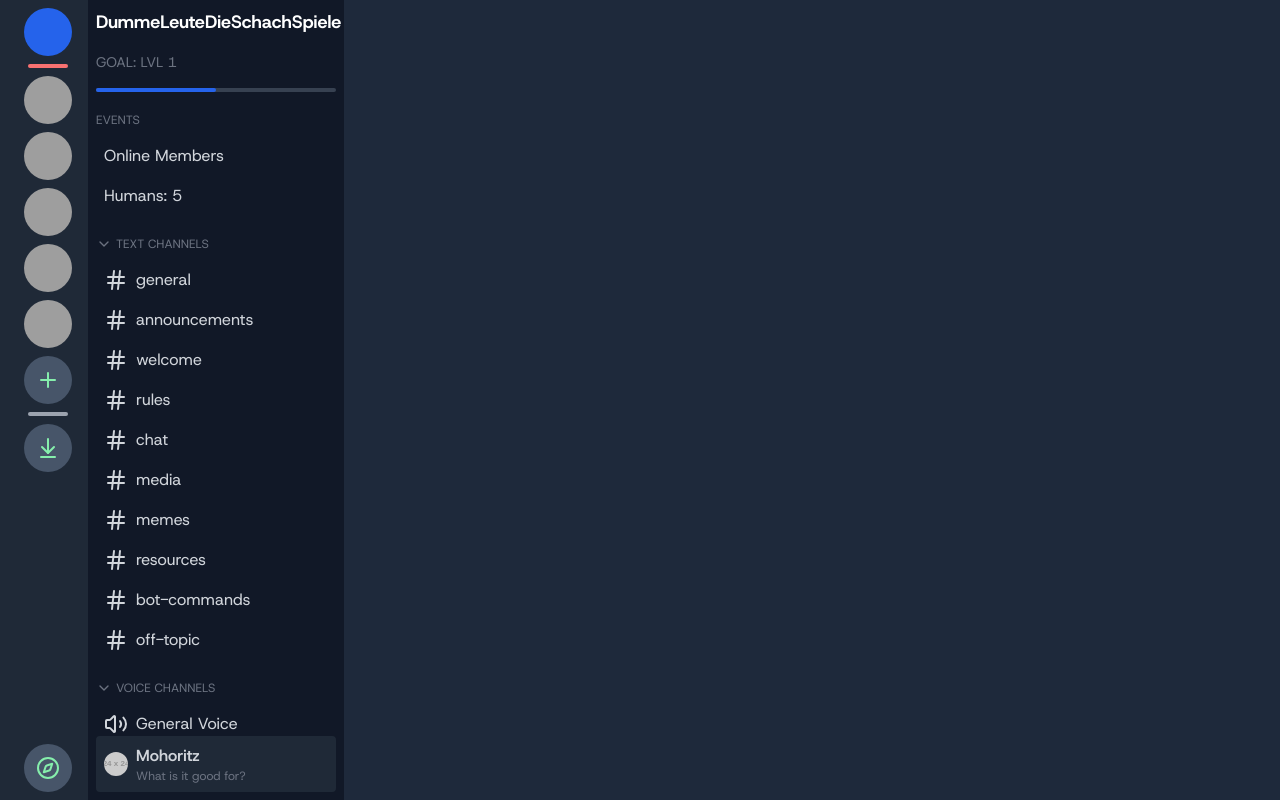
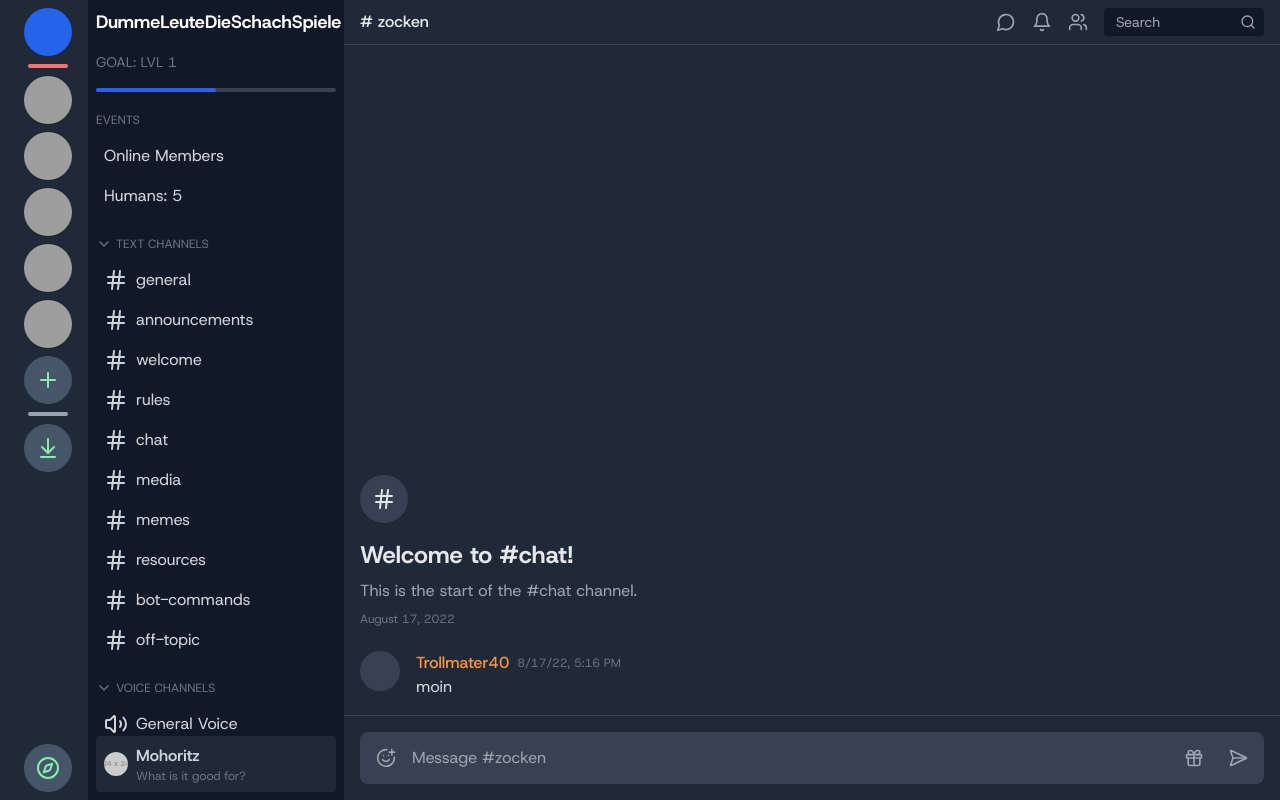
Before and after one commit to MoPaMo/nuvo-vite, a React (Vite) app: page /chat in a window 1280 px wide. Built offline with nearby package versions, Linux system fonts and the light colour scheme; grey boxes are pictures that could not be loaded.

Commit message:
add Outlet to Server component for improved routing; log message in VideoCallUI component

```diff
--- a/src/routes/Call.jsx
+++ b/src/routes/Call.jsx
@@ -13,6 +13,7 @@
 } from 'lucide-react';
 
 const VideoCallUI = () => {
+    console.log("VideoCallUI.jsx");
   return (
     <div className="bg-black min-h-screen text-white">
       {/* Top bar */}
--- a/src/routes/server.jsx
+++ b/src/routes/server.jsx
@@ -3,12 +3,13 @@
 
 import TextChannel from "./chat";
 import ServerSidebar from "../components/ServerSidebar";
+import { Outlet } from "react-router-dom";
 
 export default function Server({ children }) {
     return (
       <div className="flex flex-row h-screen bg-slate-800 w-full">
         <ServerSidebar />
-        {children}
+        <Outlet />
       </div>
     );
 }
```
